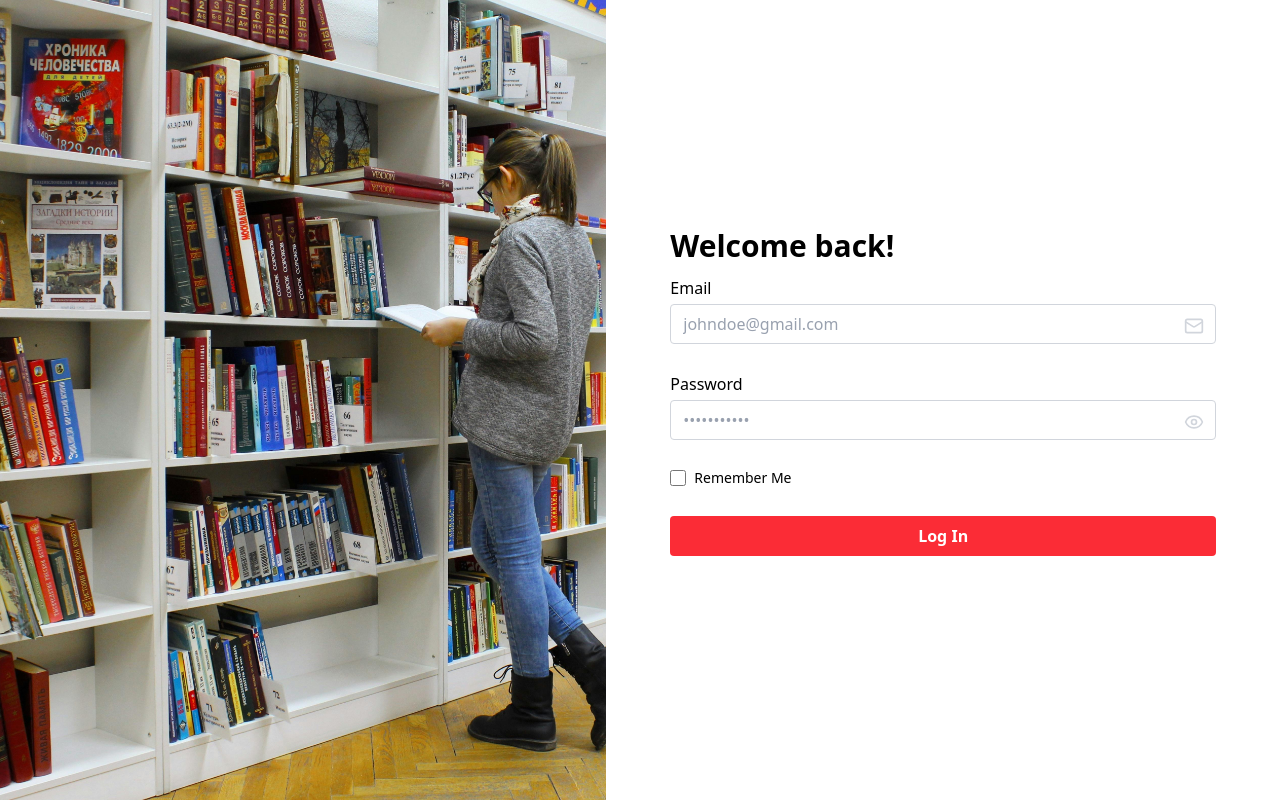
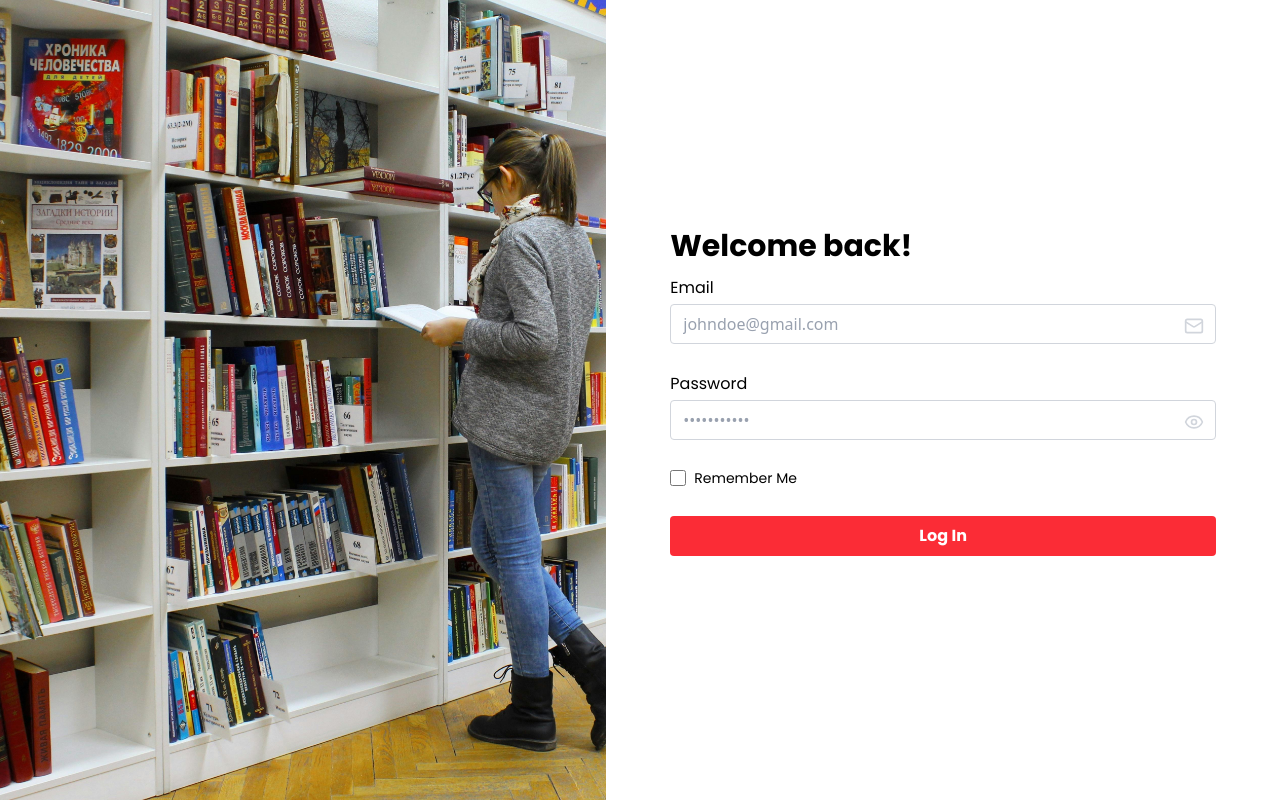
Before and after one commit to romano-ycoy/student-crud-app, a React (Vite) app in the folder student-crud-app/: page / in a window 1280 px wide. Built offline with nearby package versions, Linux system fonts and the light colour scheme.

Commit message:
Added font-poppins to the texts in Log in form

```diff
--- a/student-crud-app/index.html
+++ b/student-crud-app/index.html
@@ -4,6 +4,11 @@
 <head>
   <meta charset="UTF-8" />
   <link rel="icon" type="image/svg+xml" href="/vite.svg" />
+  <link rel="preconnect" href="https://fonts.googleapis.com">
+  <link rel="preconnect" href="https://fonts.gstatic.com" crossorigin>
+  <link
+    href="https://fonts.googleapis.com/css2?family=Poppins:ital,wght@0,100;0,200;0,300;0,400;0,500;0,600;0,700;0,800;0,900;1,100;1,200;1,300;1,400;1,500;1,600;1,700;1,800;1,900&display=swap"
+    rel="stylesheet">
   <meta name="viewport" content="width=device-width, initial-scale=1.0" />
   <title>Log In</title>
 </head>
--- a/student-crud-app/src/App.jsx
+++ b/student-crud-app/src/App.jsx
@@ -23,3 +23,4 @@ const App = () => {
 export default App;
 
 // Trying git!
+// It's fun!!
--- a/student-crud-app/src/components/ui/LogInForm.jsx
+++ b/student-crud-app/src/components/ui/LogInForm.jsx
@@ -27,7 +27,7 @@ const LoginForm = () => {
             className="flex flex-col justify-center gap-3 h-screen w-full bg-white p-[5%]"
         >
 
-            <h1 className="text-3xl font-bold text-black">Welcome back!</h1>
+            <h1 className="text-3xl font-bold text-black font-poppins">Welcome back!</h1>
 
             {/* Email */}
             <InputField
@@ -60,7 +60,7 @@ const LoginForm = () => {
 
             <Button
                 type="submit"
-                className="text-white bg-red-500 px-5 py-2 w-full rounded-sm font-bold font-poppins cursor-pointer my-4"
+                className="text-white bg-red-500 px-5 py-2 w-full rounded-sm font-bold font-poppins tracking-normal cursor-pointer my-4"
             >
                 Log In
             </Button>
--- a/student-crud-app/src/components/ui/reusable/InputField.jsx
+++ b/student-crud-app/src/components/ui/reusable/InputField.jsx
@@ -19,7 +19,7 @@ const InputField = ({
     return (
         <div className="flex flex-col relative">
             {label && (
-                <label htmlFor={id} className="mb-1 font-normal">{label}</label>
+                <label htmlFor={id} className="mb-1 font-poppins">{label}</label>
             )}
 
             {/*(optional, not for password field)*/}
@@ -38,7 +38,7 @@ const InputField = ({
 
             <input
                 id={id}
-                className={`border border-gray-300 rounded-sm focus:ring-2 focus:ring focus:ring-red-500 focus:outline-none h-10 px-3 mb-4 placeholder-gray-400 placeholder:font-light${className}`}
+                className={`border border-gray-300 rounded-sm focus:ring-2 focus:ring focus:ring-red-500 focus:outline-none h-10 px-3 mb-4 placeholder-gray-400 placeholder:font-poppins${className}`}
                 type={inputType}
                 value={value}
                 onChange={onChange}
--- a/student-crud-app/src/index.css
+++ b/student-crud-app/src/index.css
@@ -1 +1,7 @@
 @import "tailwindcss";
+
+@theme {
+    --font-poppins: "Poppins", sans-serif;
+}
+
+;
```
